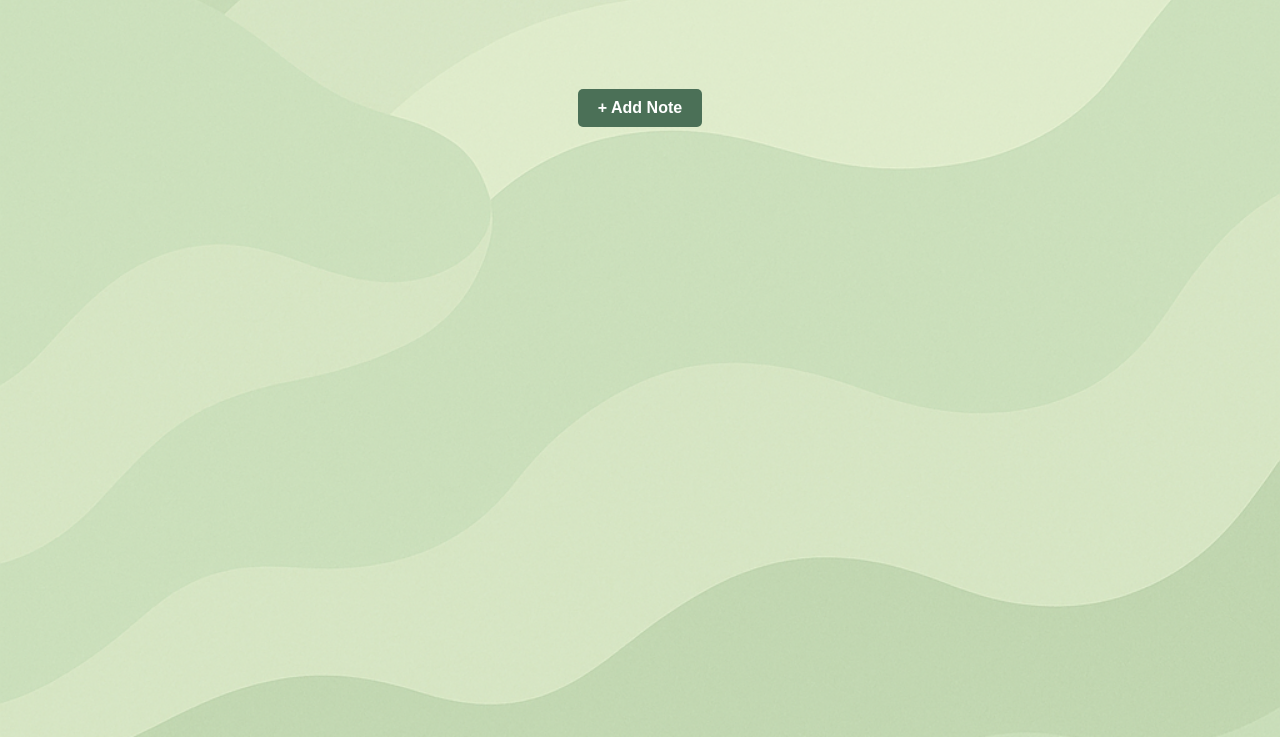
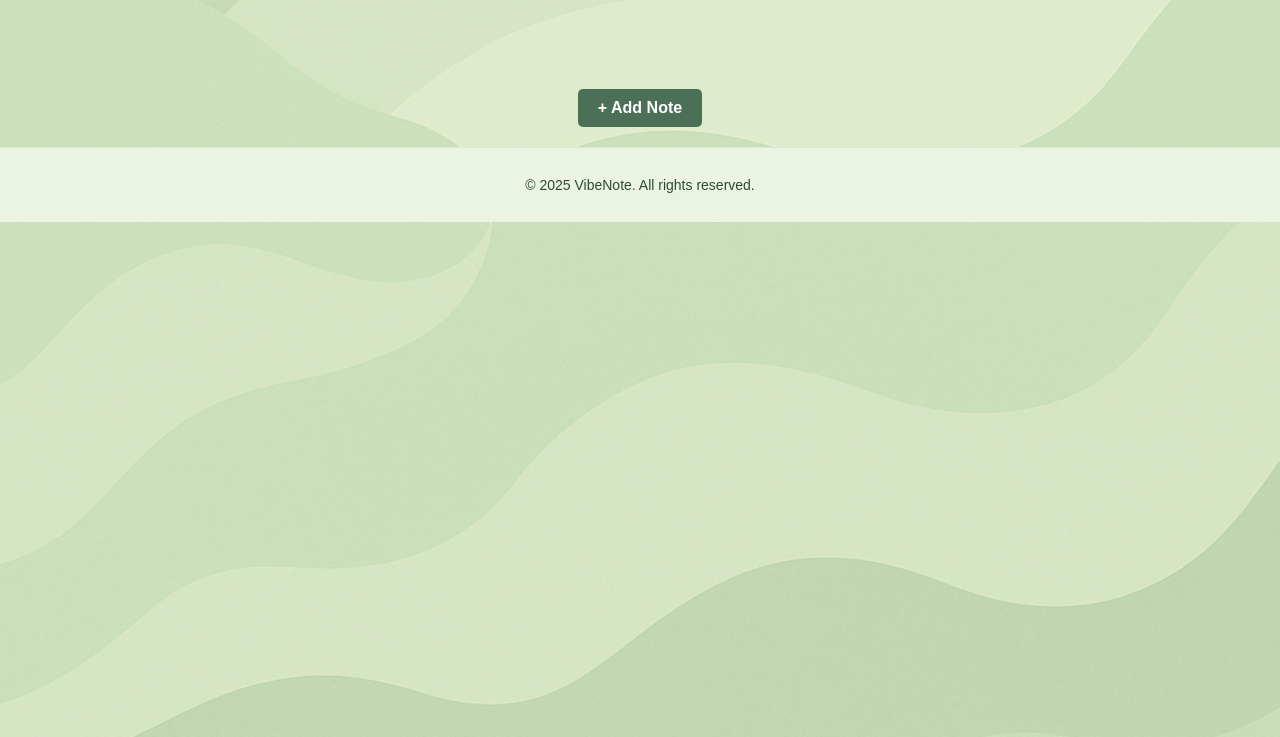
Before and after one commit to SohamXYZDev/VibeNote, a plain HTML site: page notes/index.html in a window 1280 px wide. Shown: the part 63-800 px from the top of the page. Drawn offline with Linux system fonts and the light colour scheme.

Commit message:
Added footer to notes

```diff
--- a/notes/index.html
+++ b/notes/index.html
@@ -59,7 +59,9 @@
       <!-- Make content editable -->
       <button class="close-btn" onclick="closeFullNote()">Close</button>
     </div>
-
+    <footer class="footer">
+      <p>&copy; 2025 VibeNote. All rights reserved.</p>
+    </footer>
     <script src="script.js"></script>
   </body>
 </html>
```
